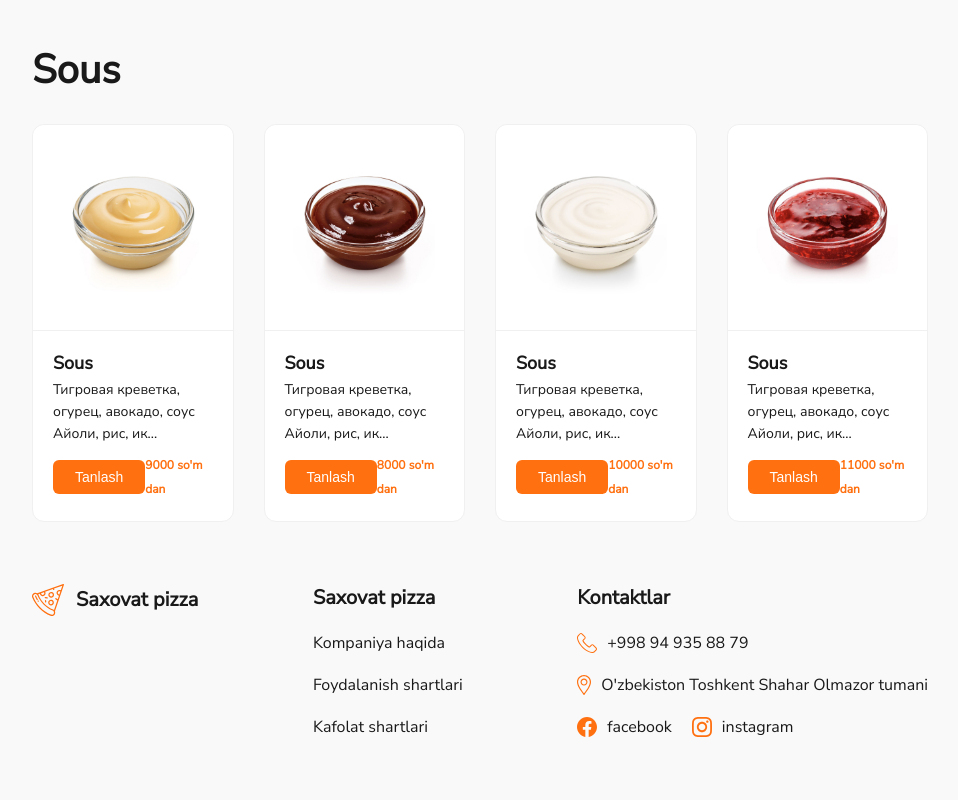
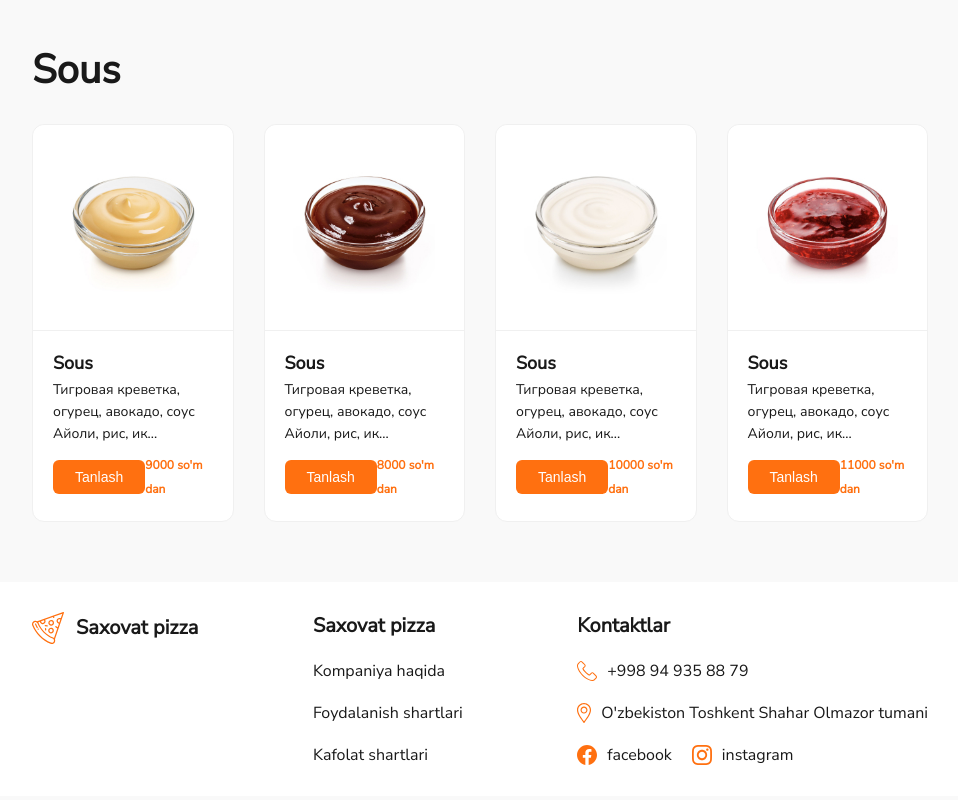
Before and after one commit to MuhammadjonAzimov/sahovatpizza, a React (Create React App) app: page / in a window 1280 px wide. Shown: the part 5025-5825 px from the top of the page, without its empty margins (160-1118 px from the left). Built offline with nearby package versions, Linux system fonts and the light colour scheme.

Commit message:
ozgartirish kiritildi

```diff
--- a/src/Containers/Bag.jsx
+++ b/src/Containers/Bag.jsx
@@ -4,9 +4,11 @@ import styled from 'styled-components';
 import bagicon from '../assets/bag.svg'
 import logo from '../assets/logo.svg'
 import vektor from '../assets/vektor.svg'
+import Footer from './Footer'
 
 const Bag = ({ bag }) => {
     return (
+        <div>
             <Wrapper>
                 <Header>
                     <Link className='link' to={"/"}>
@@ -25,6 +27,8 @@ const Bag = ({ bag }) => {
                 </Header>
 
                 <Container>
+                    <h3 className='title'>Sizning zakazingiz</h3>
+
                     <div className="content">
                         {bag.map(({ image, title, description, price }) =>
                             <Productcontainer key={Math.random()}>
@@ -32,7 +36,7 @@ const Bag = ({ bag }) => {
                                     <img src={image} alt="" />
                                 </div>
                                 <div className="text-container">
-                                <h4 className='title'>{title}</h4>
+                                    <h4 className='product-title'>{title}</h4>
                                     <p className='description'>{description}</p>
                                     <div className="price-box">
                                         <button>O'chirish</button>
@@ -43,6 +47,9 @@ const Bag = ({ bag }) => {
                     </div>
                 </Container>
             </Wrapper>
+
+            <Footer />
+        </div>
     );
 }
 
@@ -80,7 +87,7 @@ const Productcontainer = styled.div`
         padding: 20px;
         border-top: 1px solid #F0F0F0;
 
-        .title {
+        .product-title {
             font-weight: 600;
             font-size: 18px;
             line-height: 24px;
@@ -151,8 +158,15 @@ const Container = styled.div`
 
     .content {
         width: 100%;
-        height: 100%;
+        height: 500px;
         overflow-y: scroll;
+    }
+
+    .title {
+        margin-bottom: 14px;
+        font-weight: 600;
+        font-size: 35px;
+        line-height: 48px;
     }
 `;
 
--- a/src/Containers/Footer.jsx
+++ b/src/Containers/Footer.jsx
@@ -49,7 +49,12 @@ export default Footer;
 
 const Wrapper = styled.div`
     width: 100%;
-    padding: 32px 0;
+    padding: 30px 15%;
+    background-color: white;
+
+    @media  (max-width: 1000px) {
+        padding: 30px 6%;
+    }
 
     display: flex;
     justify-content: space-between;
--- a/src/Containers/Home.jsx
+++ b/src/Containers/Home.jsx
@@ -13,6 +13,7 @@ import Nav from '../Components/Nav';
 
 const Home = ({ addtobag, bag }) => {
     return (
+        <div>
             <Wrapper>
                 <Nav bag={bag} />
                 <Sale />
@@ -23,8 +24,9 @@ const Home = ({ addtobag, bag }) => {
                 <Combo addtobag={addtobag} />
                 <Desserts addtobag={addtobag} />
                 <Sous addtobag={addtobag} />
-            <Footer addtobag={addtobag} />
             </Wrapper>
+            <Footer />
+        </div>
     );
 }
 
```
Lines whose indentation alone changed are shown as unchanged.
